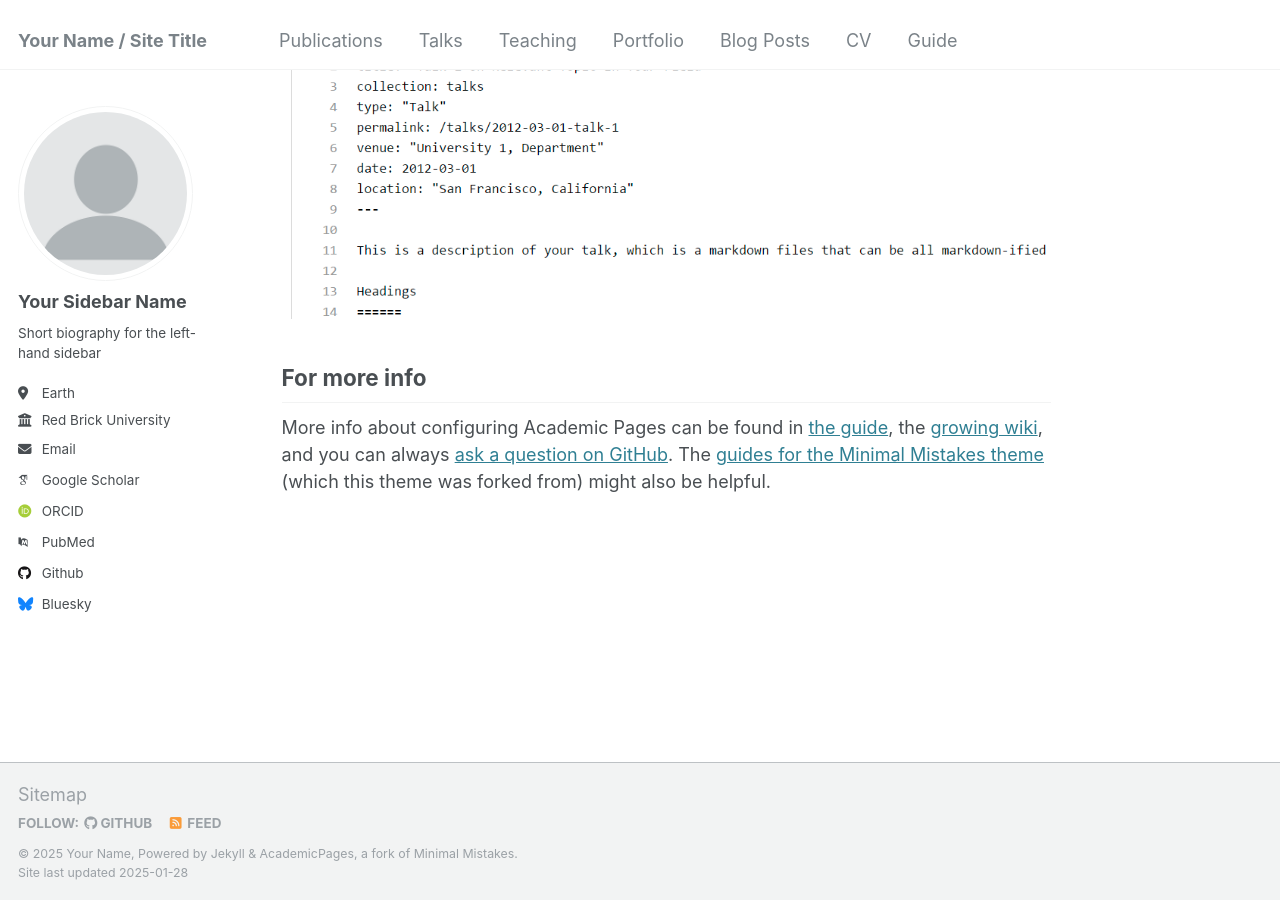
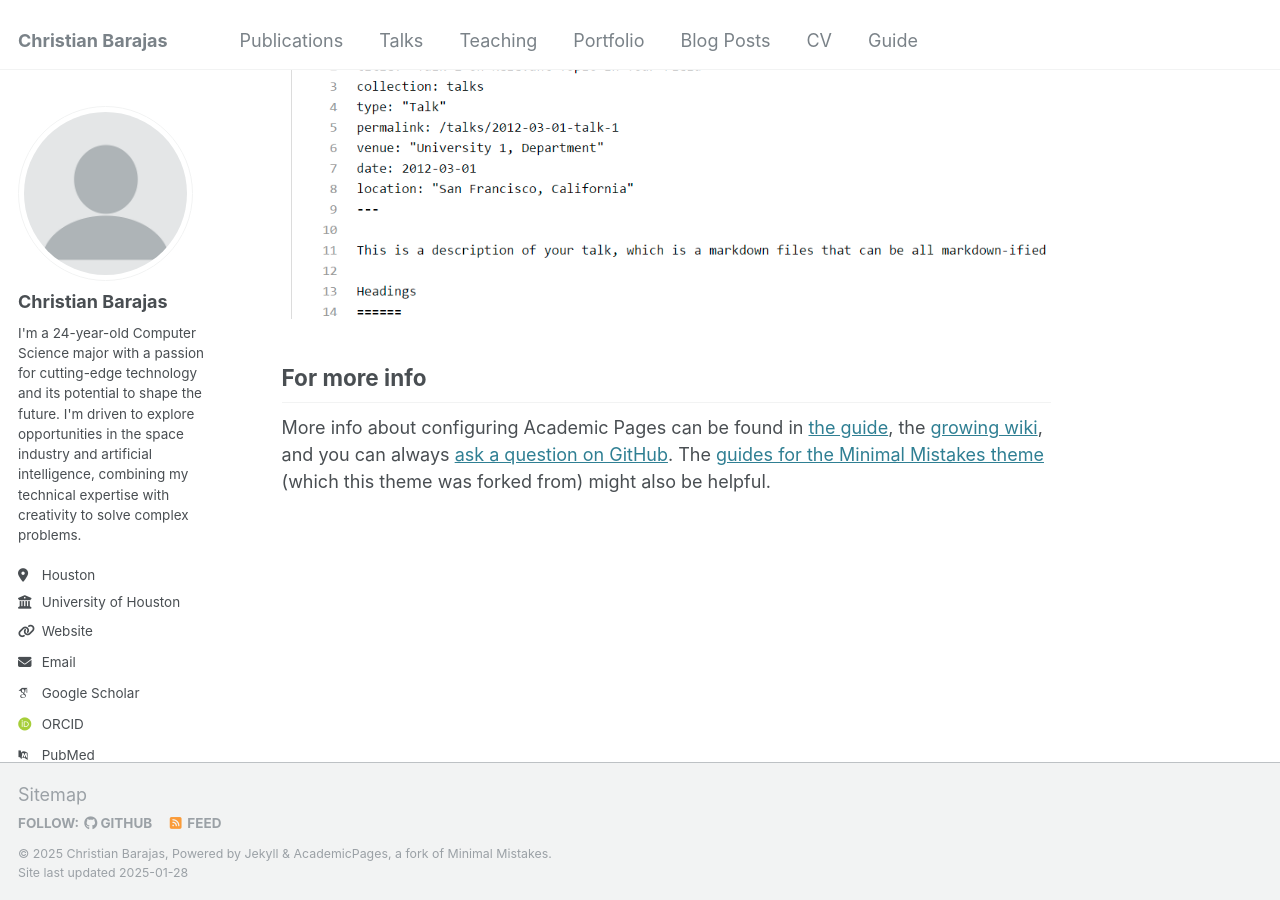
Before and after one commit to christianbarajas00/christianbarajas00.github.io, a Jekyll site: the page built from _pages/about.md, in a window 1280 px wide and 900 px high, scrolled down 2643 px. Built offline with Jekyll 4.4.1, drawn with Linux system fonts in a browser that asks for light colours; some web fonts are replaced.

Commit message:
Update _config.yml

```diff
--- a/_config.yml
+++ b/_config.yml
@@ -8,10 +8,10 @@
 
 # Basic Site Settings
 locale                   : "en-US"
-title                    : "Your Name / Site Title"
+title                    : "Christian Barajas"
 title_separator          : "-"
-name                     : &name "Your Name"
-description              : &description "personal description"
+name                     : &name "Christian Barajas"
+description              : &description "Student"
 url                      : https://academicpages.github.io # the base hostname & protocol for your site e.g. "https://[your GitHub username].github.io"
 baseurl                  : "" # the subpath of your site, e.g. "/blog"
 repository               : "academicpages/academicpages.github.io"
@@ -22,13 +22,13 @@ repository               : "academicpages/academicpages.github.io"
 author:
   # Biographic information
   avatar           : "profile.png"
-  name             : "Your Sidebar Name"
+  name             : "Christian Barajas"
   pronouns         : # example: "she/her"
-  bio              : "Short biography for the left-hand sidebar"
-  location         : "Earth"
-  employer         : "Red Brick University"
-  uri              : # URL
-  email            : "none@example.org"
+  bio              : "I'm a 24-year-old Computer Science major with a passion for cutting-edge technology and its potential to shape the future. I'm driven to explore opportunities in the space industry and artificial intelligence, combining my technical expertise with creativity to solve complex problems."
+  location         : "Houston"
+  employer         : "University of Houston"
+  uri              :  "cs.uh.edu"
+  email            : "christianbarajas000@gmail.com"
 
   # Academic websites
   arxiv            : # URL - Update with the correct link to your profile
```
